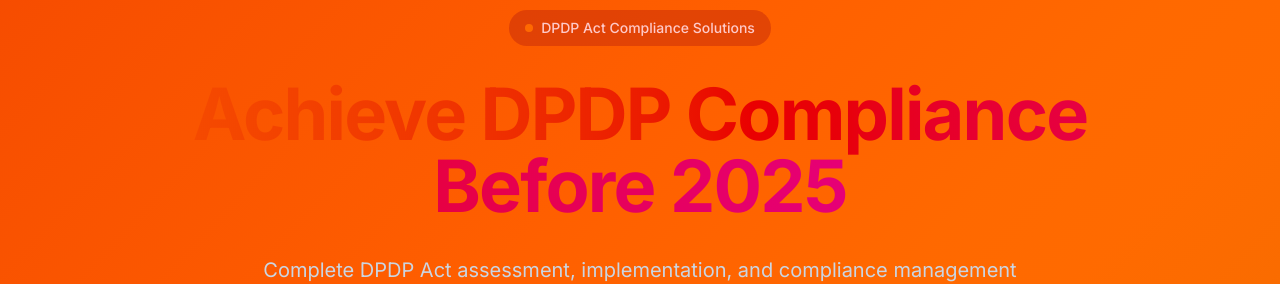
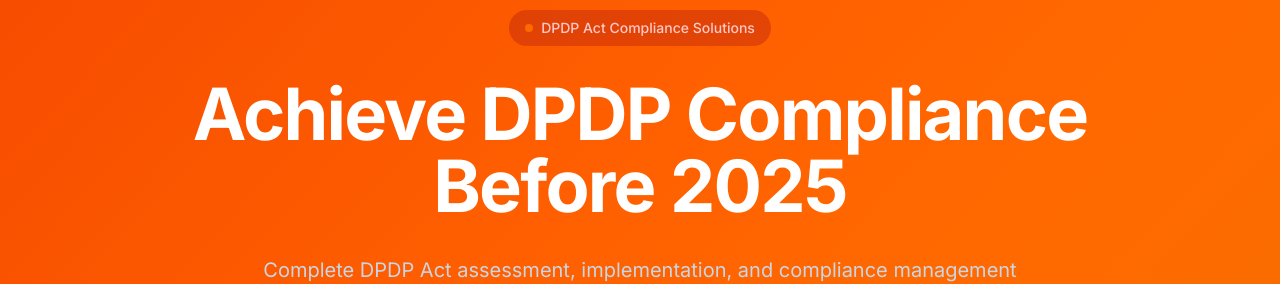
Before and after one commit to manizvlabs/xerogapai-web, a Next.js app: page /dpdp-compliance in a window 1280 px wide. Shown: the part 247-531 px from the top of the page. Built offline with nearby package versions, Linux system fonts and the light colour scheme; no server answers.

Commit message:
Increase contrast for DPDP hero headline text
- Changed from gradient text effect to solid white text
- Provides better contrast against orange background
- Text 'Achieve DPDP Compliance Before 2025' now stands out clearly

```diff
--- a/src/components/dpdp-compliance/DpdpHero.tsx
+++ b/src/components/dpdp-compliance/DpdpHero.tsx
@@ -30,7 +30,7 @@ export default function DpdpHero() {
 
           {/* Main Headline */}
           <h1 className="text-4xl font-bold tracking-tight sm:text-6xl lg:text-7xl mb-8">
-            <span className="text-transparent bg-clip-text bg-gradient-to-r from-orange-600 via-red-600 to-pink-600 dark:from-orange-400 dark:via-red-400 dark:to-pink-400">
+            <span className="text-white">
               Achieve DPDP Compliance
               <br />
               Before 2025
```
